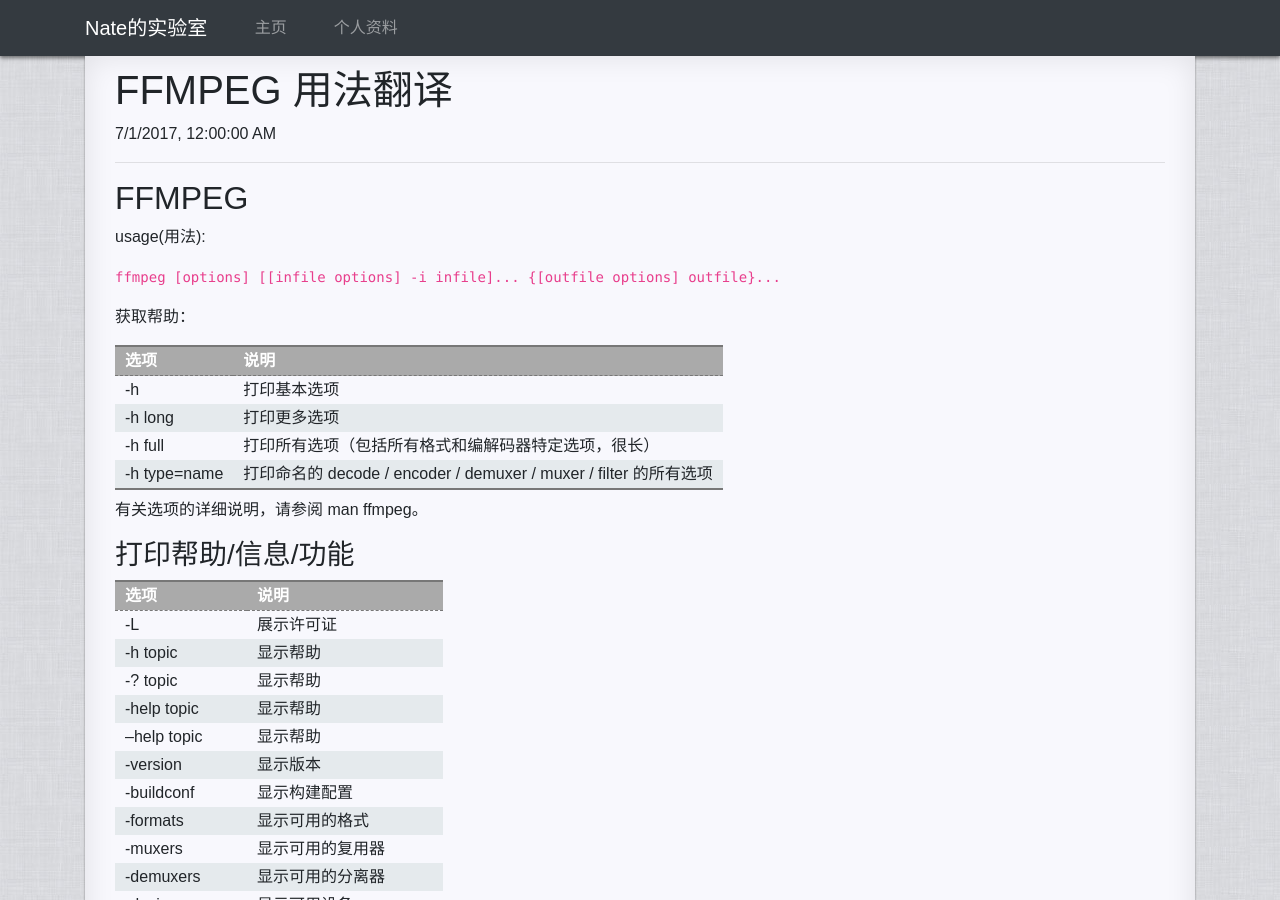
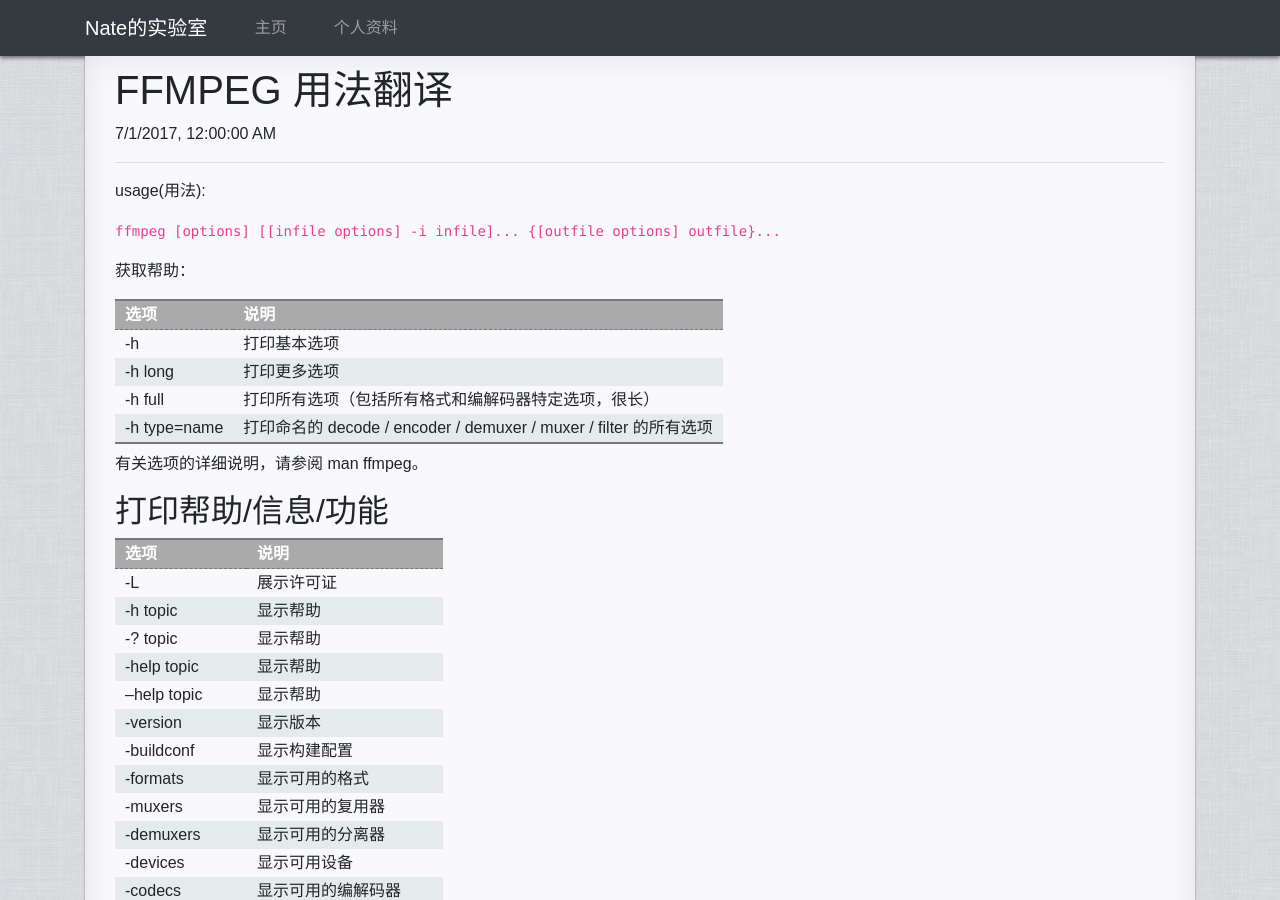
Before and after one commit to NateScarlet/NateScarlet.Github.io, a Jekyll site: the page built from _posts/2017-07-01-ffmpeg.md, in a window 1280 px wide and 900 px high. Built offline with Jekyll 4.4.1, drawn with Linux system fonts in a browser that asks for light colours; our own code applies the rules of GitHub Pages for plain Markdown files; comment, search, counter and statistics services are not loaded; a style sheet for code colours, icons or effects is not loaded.

Commit message:
fix: duplicated heading

```diff
--- a/_posts/2017-07-01-ffmpeg.md
+++ b/_posts/2017-07-01-ffmpeg.md
@@ -2,8 +2,6 @@
 title: 'FFMPEG 用法翻译'
 categories: 教程翻译
 ---
-
-## FFMPEG
 
 usage(用法):
 
@@ -20,7 +18,7 @@
 
 有关选项的详细说明，请参阅 man ffmpeg。
 
-### 打印帮助/信息/功能
+## 打印帮助/信息/功能
 
 | 选项            | 说明                   |
 | --------------- | ---------------------- |
@@ -49,7 +47,7 @@
 | -sinks device   | 列表输出设备的接收器   |
 | -hwaccels       | 显示可用的硬件加速方法 |
 
-### 全局选项
+## 全局选项
 
 影响整个程序而不是单个文件
 
@@ -69,7 +67,7 @@
 | -bits_per_raw_sample     | 设置每个原始样本的位数                        |
 | -vol volume              | 改变音量（256 =正常）                         |
 
-### 每文件主选项
+## 每文件主选项
 
 | 选项                                               | 说明                                                                                     |
 | -------------------------------------------------- | ---------------------------------------------------------------------------------------- |
@@ -96,7 +94,7 @@
 | -discard                                           | 丢弃                                                                                     |
 | -disposition                                       | 处置                                                                                     |
 
-### 视频选项
+## 视频选项
 
 | 选项                        | 说明                                        |
 | --------------------------- | ------------------------------------------- |
@@ -114,7 +112,7 @@
 | -b bitrate                  | 视频比特率（请使用-b：v）                   |
 | -dn                         | 禁用数据                                    |
 
-### 音频选项
+## 音频选项
 
 | 选项             | 说明                             |
 | ---------------- | -------------------------------- |
@@ -127,7 +125,7 @@
 | -vol volume      | 改变音量（256 =正常）            |
 | -af filter_graph | 设置音频过滤器                   |
 
-### 字幕选项
+## 字幕选项
 
 | 选项              | 说明                             |
 | ----------------- | -------------------------------- |
@@ -139,11 +137,11 @@
 | -canvas_size size | 设置画布大小（WxH 或缩写）       |
 | -spre preset      | 将字幕选项设置为指定的预设       |
 
-### 视频/音频编码
+## 视频/音频编码
 
 `copy`使用原本的编码
 
-#### 视频编码
+### 视频编码
 
 - libx264
 
@@ -161,11 +159,11 @@
 
   3 : ProRes422 (HQ) (合成素材常用它)
 
-#### 音频编码
+### 音频编码
 
 - libmp3lame
 
-### -preset
+## -preset
 
 - ultrafast
 - superfast
@@ -179,13 +177,13 @@
 - veryslow
 - placebo
 
-#### Mp4 格式自定义尺寸报错解决办法
+### Mp4 格式自定义尺寸报错解决办法
 
 是因为 mp4 格式只支持偶数尺寸, 增加以下选项即可解决:
 
 `-vf scale=trunc(iw/2)*2:trunc(ih/2)*2`
 
-### 过滤器详表
+## 过滤器详表
 
 T.. =时间线支持
 .S. =切片线程
```
Also changed, not shown: _posts/2010-02-26-漫狩汉化组人员介绍.md (+3 -5 lines), _posts/2010-04-01-伯里曼.md (+1 -3 lines).
